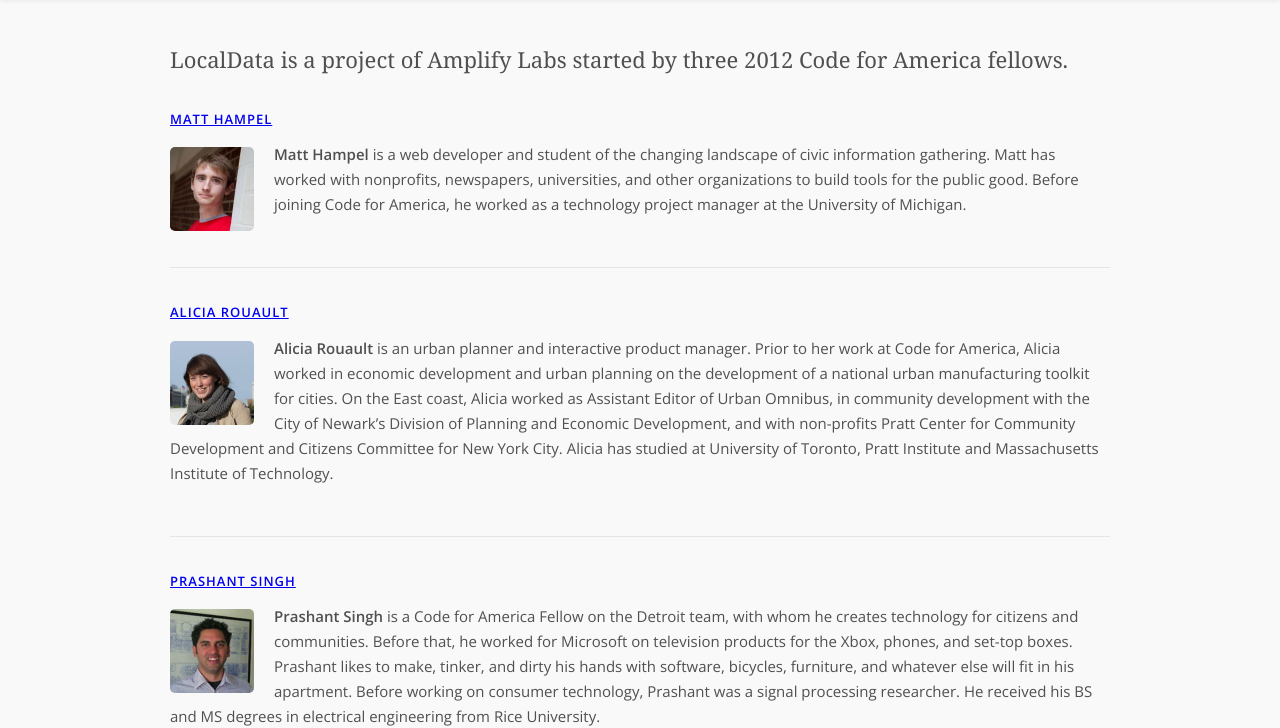
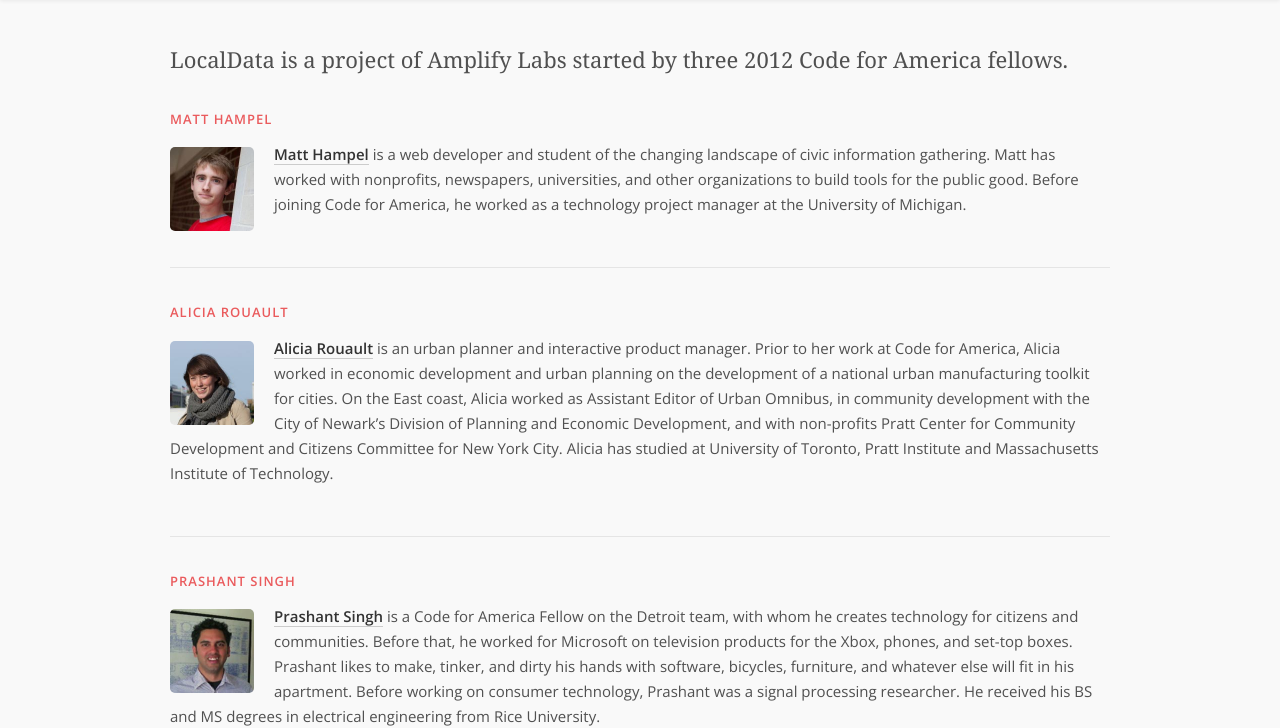
Before and after one commit to codeforamerica/nsb-public, a plain HTML site: page team.html in a window 1280 px wide. Shown: the part 81-809 px from the top of the page. Drawn offline with nearby package versions, Linux system fonts and the light colour scheme.

Commit message:
Move emails

```diff
--- a/stylesheets/base.css
+++ b/stylesheets/base.css
@@ -25,6 +25,12 @@
 				letter-spacing: 1px;
 				margin-bottom: 1.1em;
 				text-transform: uppercase;
+			}
+
+			.section-header a {
+				color: #ea5b5d;
+				text-decoration:none;
+				border-bottom:1px dotted #ea5b5d;
 			}
 
 			.section-subheader {
--- a/team.html
+++ b/team.html
@@ -49,20 +49,20 @@
 			<div class="fixer">
 				<div class="section">
 					<h3 class="section-subheader">LocalData is a project of Amplify Labs started by three 2012 Code for America fellows.</h3>
-					<h2 class="section-header"><a href="mailto:matth@golocaldata.com">Matt Hampel<a/></h2>
+					<h2 class="section-header">Matt Hampel</h2>
 					<img src="images/photo-matt.jpg" width="84" height="84" class="team-photo" />
-					<p><strong>Matt Hampel</strong> is a web developer and student of the changing landscape of civic information gathering. Matt has worked with nonprofits, newspapers, universities, and other organizations to build tools for the public good. Before joining Code for America, he worked as a technology project manager at the University of Michigan.</p>
+					<p><strong><a href="mailto:matth@golocaldata.com">Matt Hampel</a></strong> is a web developer and student of the changing landscape of civic information gathering. Matt has worked with nonprofits, newspapers, universities, and other organizations to build tools for the public good. Before joining Code for America, he worked as a technology project manager at the University of Michigan.</p>
 				</div>
 				<div class="section">
-					<h2 class="section-header"><a href="mailto:alicia@golocaldata.com">Alicia Rouault</a></h2>
+					<h2 class="section-header">Alicia Rouault</h2>
 					<img src="images/photo-alicia.jpg" width="84" height="84" class="team-photo" />
-					<p><strong>Alicia Rouault</strong> is an urban planner and interactive product manager. Prior to her work at Code for America, Alicia worked in economic development and urban planning on the development of a national urban manufacturing toolkit for cities. On the East coast, Alicia worked as Assistant Editor of Urban Omnibus, in community development with the City of Newark’s Division of Planning and Economic Development, and with non-profits Pratt Center for Community Development and Citizens Committee for New York City. Alicia has studied at University of Toronto, Pratt Institute and Massachusetts Institute of Technology.
+					<p><strong><a href="mailto:alicia@golocaldata.com">Alicia Rouault</a></strong> is an urban planner and interactive product manager. Prior to her work at Code for America, Alicia worked in economic development and urban planning on the development of a national urban manufacturing toolkit for cities. On the East coast, Alicia worked as Assistant Editor of Urban Omnibus, in community development with the City of Newark’s Division of Planning and Economic Development, and with non-profits Pratt Center for Community Development and Citizens Committee for New York City. Alicia has studied at University of Toronto, Pratt Institute and Massachusetts Institute of Technology.
 </p>
 				</div>
 				<div class="section">
-					<h2 class="section-header"><a href="mailto:prashant@golocaldata.com">Prashant Singh</a></h2>
+					<h2 class="section-header">Prashant Singh</h2>
 					<img src="images/photo-prashant.jpg" width="84" height="84" class="team-photo" />
-					<p><strong>Prashant Singh</strong> is a Code for America Fellow on the Detroit team, with whom he creates technology for citizens and communities. Before that, he worked for Microsoft on television products for the Xbox, phones, and set-top boxes. Prashant likes to make, tinker, and dirty his hands with software, bicycles, furniture, and whatever else will fit in his apartment. Before working on consumer technology, Prashant was a signal processing researcher. He received his BS and MS degrees in electrical engineering from Rice University.</p>
+					<p><strong><a href="mailto:prashant@golocaldata.com">Prashant Singh</a></strong> is a Code for America Fellow on the Detroit team, with whom he creates technology for citizens and communities. Before that, he worked for Microsoft on television products for the Xbox, phones, and set-top boxes. Prashant likes to make, tinker, and dirty his hands with software, bicycles, furniture, and whatever else will fit in his apartment. Before working on consumer technology, Prashant was a signal processing researcher. He received his BS and MS degrees in electrical engineering from Rice University.</p>
 				</div>
 			</div>
 		</div>
```
